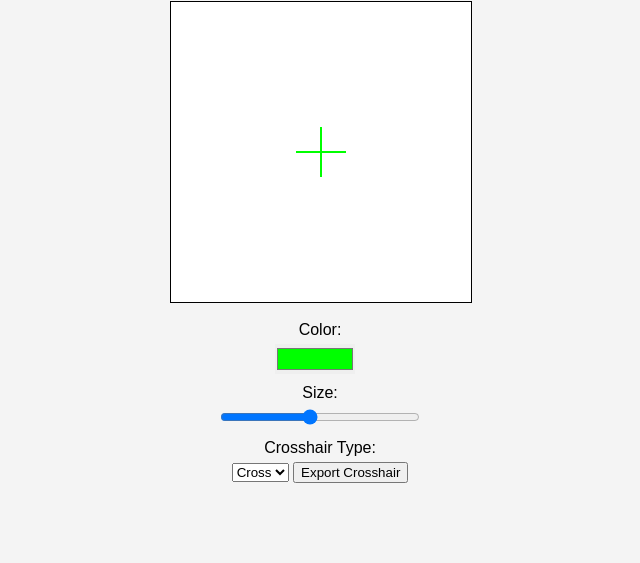
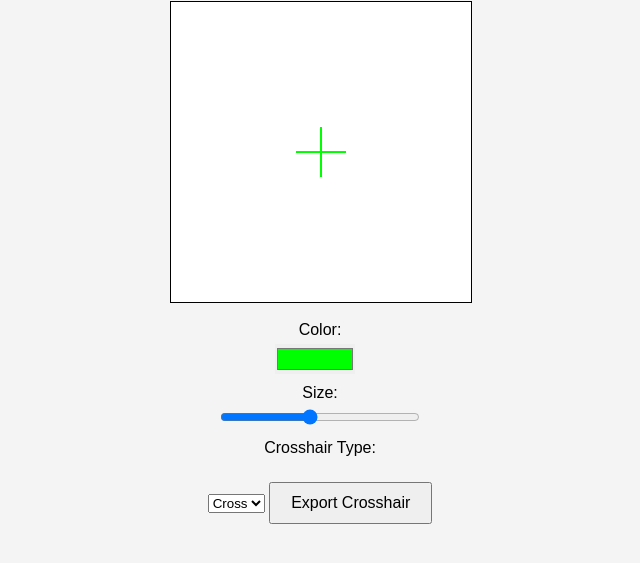
Before and after one commit to letrovos/CustomCrs, a plain HTML site: page index.html in a window 1280 px wide. Shown: the part 79-642 px from the top of the page, without its empty margins (320-960 px from the left). Drawn offline with Linux system fonts and the light colour scheme.

Commit message:
Update style.css

```diff
--- a/style.css
+++ b/style.css
@@ -39,3 +39,13 @@ input[type="color"] {
 input[type="range"] {
     width: 200px;
 }
+
+select {
+    margin: 10px 0;
+}
+
+button {
+    margin-top: 20px;
+    padding: 10px 20px;
+    font-size: 16px;
+}
```
